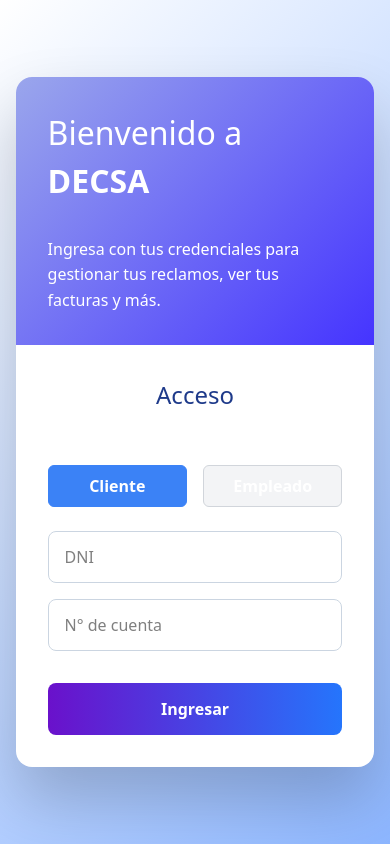
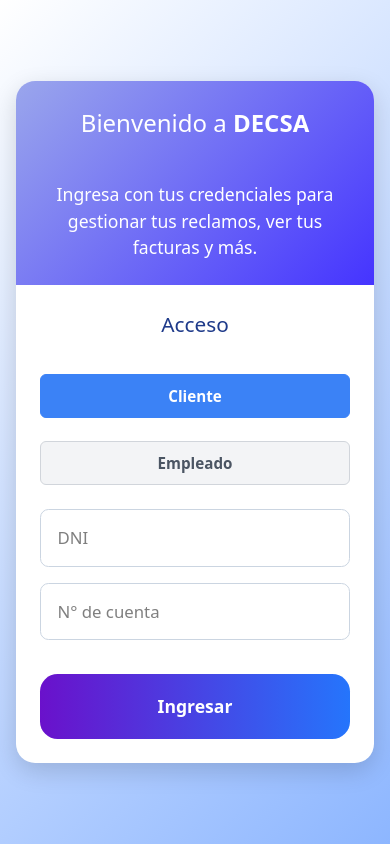
Before and after one commit to AlexanderTejada/frontdecsa, a Vue app: page /login in a window 390 px wide. Built offline with nearby package versions, Linux system fonts and the light colour scheme.

Commit message:
better design

```diff
--- a/src/views/Login.vue
+++ b/src/views/Login.vue
@@ -234,6 +234,7 @@ const login = async () => {
   cursor: pointer;
   font-weight: 600;
   transition: all 0.3s ease;
+  color:#1e3a8a;
 }
 
 .tipo-usuario button.active {
@@ -283,6 +284,7 @@ button {
 
 button:hover {
   background: linear-gradient(to right, #5a0eb7, #1e60d6);
+  color: white;
 }
 
 .error {
@@ -290,5 +292,84 @@ button:hover {
   color: #dc2626;
   text-align: center;
   font-size: 0.9em;
+}@media (max-width: 640px) {
+  /* Contenedor general */
+  .login-box {
+    flex-direction: column;
+    border-radius: 1.2rem;
+    padding: 0;
+    box-shadow: 0 0.5rem 1.5rem rgba(0, 0, 0, 0.15);
+  }
+
+  /* Lado izquierdo: bienvenida */
+  .login-left {
+    padding: 1.5rem;
+    align-items: center;
+    text-align: center;
+  }
+
+  .login-left h1 {
+    font-size: 1.5em;
+    text-align: center;
+  }
+
+  .login-left p {
+    font-size: 1.1em;
+    line-height: 1.5;
+    max-width: 100%;
+    padding: 0 1rem;
+    margin-top: 1rem;
+    text-align: center;
+  }
+
+  /* Lado derecho: formulario */
+  .login-right {
+    padding: 1.5rem;
+  }
+
+  .login-right h2 {
+    font-size: 1.3em;
+    margin-bottom: 1.2rem;
+  }
+
+  /* Selector de tipo de usuario */
+  .tipo-usuario {
+    flex-direction: column;
+    align-items: center;
+    gap: 0.5rem;
+  }
+
+  .tipo-usuario button {
+    width: 100%;
+    font-size: 0.95em;
+    padding: 0.6rem 1rem;
+    background: #f3f4f6;
+    color: #4b5563;
+  }
+
+  .tipo-usuario button.active {
+    background: #3b82f6;
+    color: white;
+    border-color: #3b82f6;
+  }
+
+  /* Inputs */
+  .input-group input {
+    font-size: 1.05em;
+    padding: 0.9em 1em;
+  }
+
+  /* Botón de ingreso */
+  button[type="submit"] {
+    padding: 1.2rem;
+    font-size: 1.1em;
+    border-radius: 1em;
+  }
+
+  /* Error */
+  .error {
+    font-size: 1em;
+  }
 }
+
 </style>
--- a/src/views/cliente/Reclamos.vue
+++ b/src/views/cliente/Reclamos.vue
@@ -4,13 +4,17 @@
       <h2 class="text-2xl font-semibold text-slate-800">Mis Reclamos</h2>
       <button
         @click="abrirModalCrear"
-        class="bg-gradient-to-r from-blue-600 to-blue-500 text-white font-semibold text-base sm:text-sm px-5 py-2 sm:px-4 sm:py-2 rounded-lg shadow-md hover:from-blue-700 hover:to-blue-600 transition-all duration-300"
+        class="relative text-white font-semibold text-base sm:text-sm px-5 py-2 sm:px-4 sm:py-2 rounded-lg shadow-md bg-gradient-to-r from-indigo-600 via-blue-500 to-sky-200 hover:from-indigo-700 hover:to-sky-500 transition-all duration-300 overflow-hidden"
       >
-        + Hacer Reclamo
+        <span class="relative z-10">+ Hacer Reclamo</span>
+        <span class="absolute inset-0 bg-white opacity-0 hover:opacity-10 transition-opacity duration-500"></span>
       </button>
     </div>
 
-    <div class="overflow-y-auto max-h-[70vh] pr-2">
+    <div class="relative">
+      <div
+        class="overflow-y-auto max-h-[60vh] pr-2 border border-slate-300 rounded-xl shadow-md bg-slate-100/70 backdrop-blur-md p-4 transition-all duration-300"
+      >
         <div class="grid grid-cols-1 sm:grid-cols-2 md:grid-cols-3 xl:grid-cols-4 gap-4">
           <ReclamoCard
             v-for="reclamo in reclamos"
@@ -19,6 +23,10 @@
             @click="abrirDetalle(reclamo)"
           />
         </div>
+      </div>
+
+      <!-- Sombra inferior para suavizar el corte del scroll -->
+      <div class="pointer-events-none absolute bottom-0 left-0 right-0 h-16 rounded-b-xl bg-gradient-to-t from-slate-100/80 via-slate-100/60 to-transparent"></div>
     </div>
 
     <CrearReclamoModal
@@ -34,6 +42,8 @@
     />
   </div>
 </template>
+
+
 
 <script setup>
 import { ref, onMounted } from 'vue';
```
Lines whose indentation alone changed are shown as unchanged.
